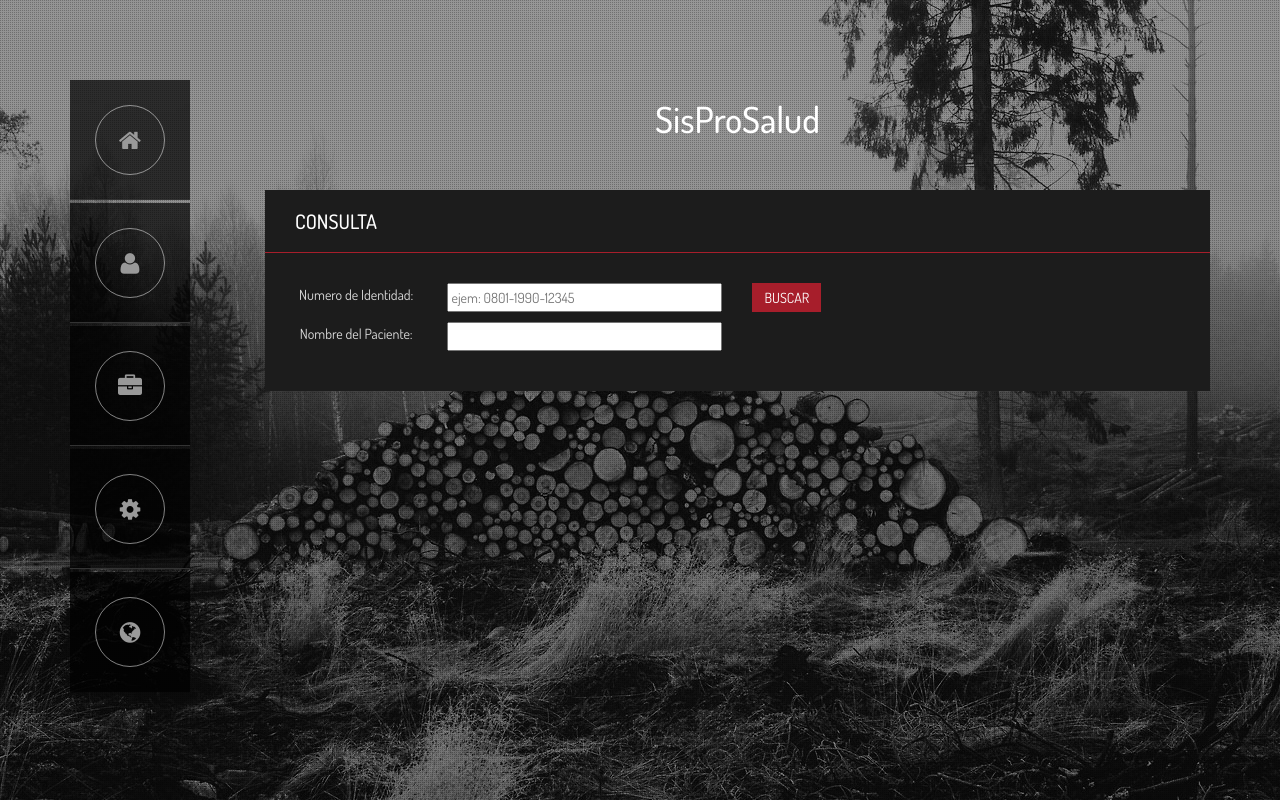
After one commit to JBEdix/ProyectoPOOSisProSalud, a PHP site: page /form/form_consulta.php in a window 1280 px wide. The commit adds this page. Run offline with PHP 8.4, Linux system fonts and the light colour scheme.

Commit message:
realizando el formulario de consulta

```diff
--- a/form/css/templatemo_style.css
+++ b/form/css/templatemo_style.css
@@ -164,11 +164,14 @@ label { font-weight: normal; }
 .full-row textarea { width: 100%; }
 
 button.mainBtn { background-color: #a71e2b; color: white; border: 0; outline: 0; margin-top: 20px; padding: 7px 12px; text-transform: uppercase; }
+button.mainBtn2 { background-color: #a71e2b; color: white; border: 0; margin-top: 0px; padding: 3px 12px; text-transform: uppercase; }
 
 .our-location li { line-height: 28px; }
 .our-location li span { color: #a71e2b; margin-right: 10px; }
 .our-location li span i { margin-right: 10px; }
 .our-location li a { color: white; }
+
+.full-row input{width: 100%; margin-bottom: 10px; }
 
 .google-map { margin-top: 30px; }
 
--- a/form/form_administrador1.php
+++ b/form/form_administrador1.php
@@ -9,10 +9,7 @@
     <title>Administrador</title>
     <meta name="viewport" content="width=device-width, initial-scale=1.0">
     <meta name="description" content="">
-<!--
-Genius Template
-http://www.templatemo.com/tm-402-genius
--->
+
     <meta name="author" content="templatemo">
     <meta charset="UTF-8">
     <link href='http://fonts.googleapis.com/css?family=Dosis:300,400,500,600,700,800' rel='stylesheet' type='text/css'>
--- /dev/null
+++ b/form/form_consulta.php
@@ -0,0 +1,146 @@
+<!DOCTYPE html>
+<!--[if lt IE 7]> <html class="no-js lt-ie9 lt-ie8 lt-ie7" lang="en">
+<![endif]-->
+<!--[if IE 7]> <html class="no-js lt-ie9 lt-ie8" lang="en">
+<![endif]-->
+<!--[if IE 8]> <html class="no-js lt-ie9" lang="en"> <![endif]-->
+<!--[if gt IE 8]><!--> <html class="no-js" lang="en"> <!--<![endif]-->
+<head>
+    <title>Personal Clinica</title>
+    <meta name="viewport" content="width=device-width, initial-scale=1.0">
+    <meta name="description" content="">
+
+    <meta name="author" content="templatemo">
+    <meta charset="UTF-8">
+    <link href='http://fonts.googleapis.com/css?family=Dosis:300,400,500,600,700,800' rel='stylesheet' type='text/css'>
+
+    <!-- CSS Bootstrap & Custom -->
+    <link rel='stylesheet prefetch' href='../css/bootstrap-theme.min.css'>
+    <link rel='stylesheet prefetch' href='../css/bootstrapValidator.min.css'>
+
+    <link href="bootstrap/css/bootstrap.css" rel="stylesheet" media="screen">
+    <link href="css/font-awesome.min.css" rel="stylesheet" media="screen">
+    <link rel="stylesheet" href="css/templatemo_misc.css">
+    <link rel="stylesheet" href="css/animate.css">
+    <link href="css/templatemo_style.css" rel="stylesheet" media="screen">
+
+    <!-- Favicons -->
+    <link rel="shortcut icon" href="images/ico/favicon.ico">
+
+    <!-- JavaScripts -->
+    <script src="js/jquery-1.10.2.min.js"></script>
+    <script src="js/modernizr.js"></script>
+
+
+    <!--[if lt IE 8]>
+    <div style=' clear: both; text-align:center; position: relative;'>
+            <a href="http://www.microsoft.com/windows/internet-explorer/default.aspx?ocid=ie6_countdown_bannercode"><img src="http://storage.ie6countdown.com/assets/100/images/banners/warning_bar_0000_us.jpg" border="0" alt="" /></a>
+        </div>
+
+    <![endif]-->
+</head>
+<body>
+
+
+    <div class="bg-image"></div>
+    <div class="overlay-bg"></div>
+
+
+
+
+    <!-- This one in here is responsive menu for tablet and mobiles -->
+    <div class="responsive-navigation visible-sm visible-xs">
+        <a href="#" class="menu-toggle-btn">
+            <i class="fa fa-bars fa-2x"></i>
+        </a>
+        <div class="responsive_menu">
+            <ul class="main_menu">
+                <li><a class="show-1 homebutton" href="../index.php"><i class="fa fa-home"></i>Homepage</a></li>
+                <li><a class="" href="form_administrador1.php"><i class="fa fa-group"></i>About Us</a></li>
+                <li><a class="" href="#"><i class="fa fa-briefcase"></i>Our Gallery</a></li>
+                <li><a class="" href="#"><i class="fa fa-cogs"></i>Services</a></li>
+                <li><a class="" href="#"><i class="fa fa-globe"></i>Contact Us</a></li>
+            </ul> <!-- /.main_menu -->
+        </div> <!-- /.responsive_menu -->
+    </div> <!-- /responsive_navigation -->
+
+    <div class="main-content">
+        <div class="container">
+            <div class="row">
+
+                <!-- Static Menu -->
+                <div class="col-md-2 visible-md visible-lg">
+                    <div class="main_menu">
+                        <ul class="menu">
+                            <li><a  href="../index.php" data-toggle="tooltip" data-original-title="Inicio"><i class="fa fa-home"></i></a></li>
+                            <li><a  href="form_administrador1.php" data-toggle="tooltip" data-original-title="Adminsitrador"><i class="fa fa-user"></i></a></li>
+                            <li><a  href="#" data-toggle="tooltip" data-original-title="Reportes"><i class="fa fa-briefcase"></i></a></li>
+                            <li><a  href="#" data-toggle="tooltip" data-original-title="Personal de la Clinica"><i class="fa fa-cog"></i></a></li>
+                            <li><a  href="#" data-toggle="tooltip" data-original-title="otra cosa"><i class="fa fa-globe"></i></a></li>
+                        </ul>
+                    </div> <!-- /.main-menu -->
+                </div> <!-- /.col-md-2 -->
+
+                <!-- Begin Content -->
+                <div class="col-md-10">
+
+                    <div class="row">
+                        <div class="col-md-12">
+                            <div class="templatemo_logo">
+                                <h1> SisProSalud</h1>
+                            </div> <!-- /.logo -->
+                        </div> <!-- /.col-md-12 -->
+                    </div> <!-- /.row -->
+
+
+                    <div id="menu-container">
+
+
+                        <div id="menu-1" class="homepage">
+                            <div class="page-header">
+                                <h2 class="page-title" align="left">Consulta</h2>
+                            </div> <!-- /.page-header -->
+                            <div  class="content-inner" align="center">
+
+                                <div class="row">
+                                    <div class="col-md-2" >
+                                        <label for="txt_num_identidad">Numero de Identidad:</label>
+                                    </div>
+                                    <div class="col-md-4 full-row" align="left">
+                                        <input type="text" id="txt_num_identidad" maxlength="15" placeholder="ejem: 0801-1990-12345">
+                                    </div>
+                                    <div class="col-md-4" align="left">
+                                        <button class="mainBtn2">Buscar</button>
+                                    </div>
+                                </div>
+                                <div class="row">
+                                    <div class="col-md-2" >
+                                        <label for="txt_nombre_paciente">Nombre del Paciente:</label>
+                                    </div>
+                                    <div class="col-md-4 full-row" align="left">
+                                        <input type="text" id="txt_nombre_paciente" maxlength="100" >
+                                    </div>
+                                </div>
+
+
+
+                            </div> <!-- /.our-team -->
+                        </div> <!-- /.content-inner -->
+                    </div> <!-- /.about-us -->
+                </div> <!-- /.content-holder -->
+            </div> <!-- /.col-md-10 -->
+        </div> <!-- /.row -->
+    </div> <!-- /.container -->
+<!-- /.main-content -->
+
+    <script src="bootstrap/js/bootstrap.min.js"></script>
+
+    <script src="js/jquery.mixitup.min.js"></script>
+    <script src="js/jquery.nicescroll.min.js"></script>
+    <script src="js/jquery.lightbox.js"></script>
+    <script src="js/templatemo_custom.js"></script>
+    <script src="../js/controlador.js"></script>
+    <script src='../js/bootstrapvalidator.min.js'></script>
+
+</body>
+</html>
--- a/form/form_personal.php
+++ b/form/form_personal.php
@@ -9,10 +9,7 @@
     <title>Personal Clinica</title>
     <meta name="viewport" content="width=device-width, initial-scale=1.0">
     <meta name="description" content="">
-<!--
-Genius Template
-http://www.templatemo.com/tm-402-genius
--->
+
     <meta name="author" content="templatemo">
     <meta charset="UTF-8">
     <link href='http://fonts.googleapis.com/css?family=Dosis:300,400,500,600,700,800' rel='stylesheet' type='text/css'>
```
